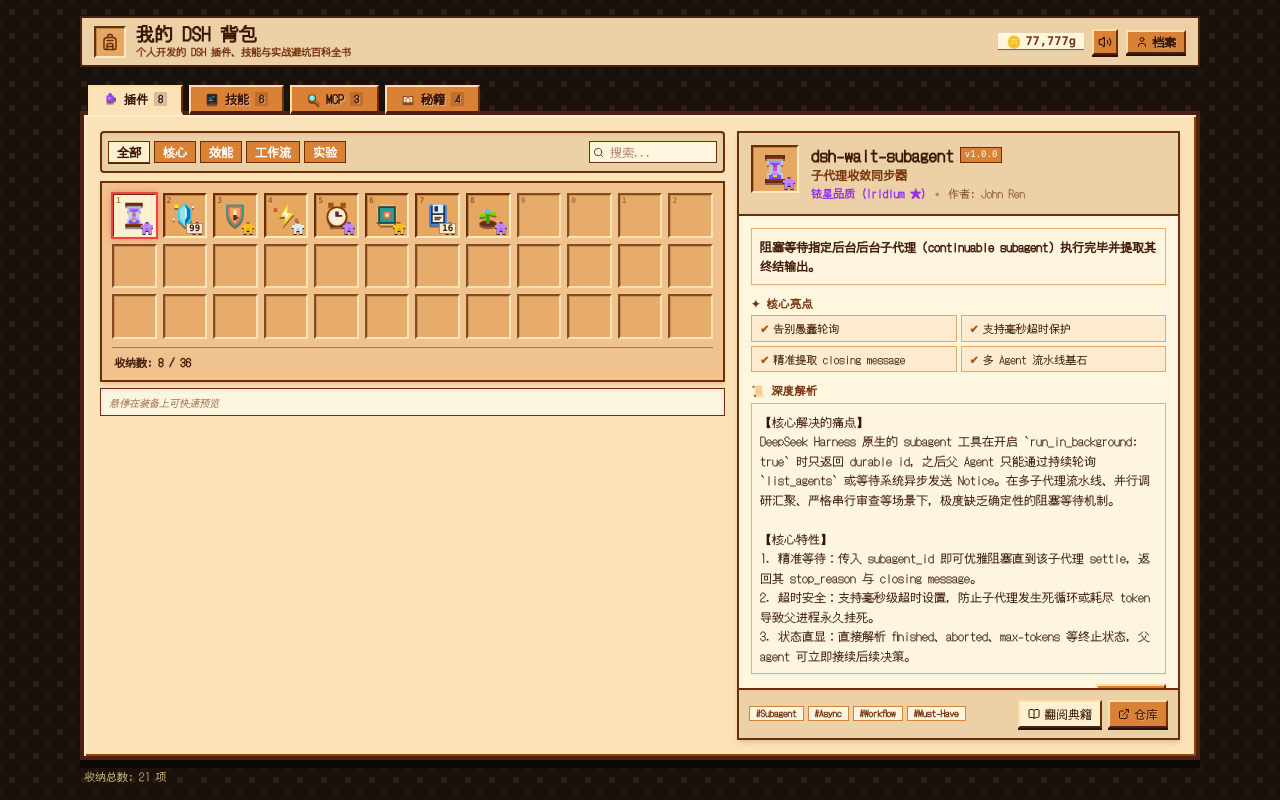
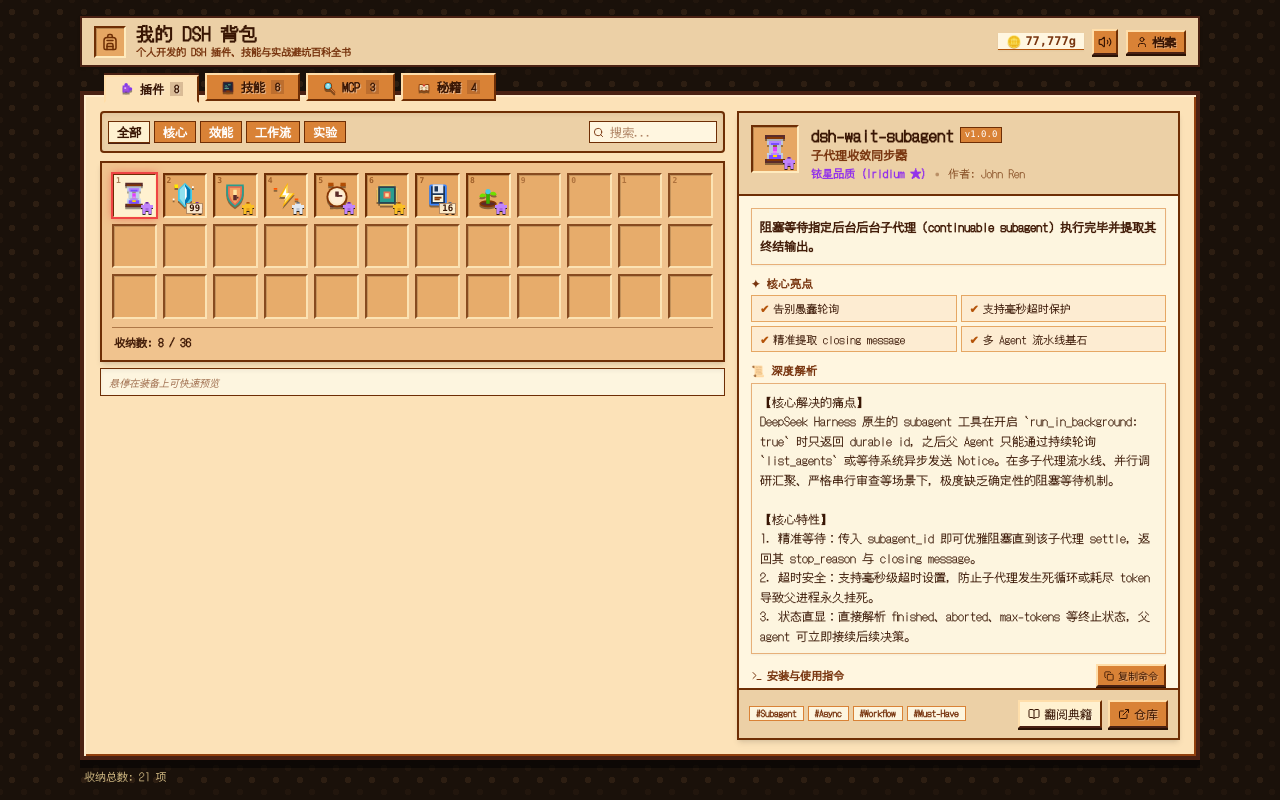
Before and after one commit to john-walks-slow/my-dsh-inventory, a React (Vite) app: page / in a window 1280 px wide. Built offline with nearby package versions, Linux system fonts and the light colour scheme.

Commit message:
style(tabs): restore 100% authentic Stardew embedded tab style while precisely resolving 2px vertical overflow

```diff
--- a/src/App.tsx
+++ b/src/App.tsx
@@ -151,8 +151,10 @@
         </div>
       </header>
 
-      {/* Top Category Tabs (Authentic Stardew Style - horizontal scrollable on mobile, strictly no vertical overflow) */}
-      <div className="h-10 flex items-end gap-1.5 px-2 z-30 shrink-0 mt-2 -mb-[4px] overflow-x-auto overflow-y-hidden no-scrollbar">
+      {/* Main Inventory Menu Frame */}
+      <main className="sdv-menu-frame mt-6 p-3 sm:p-4 flex-1 flex flex-col relative min-h-0">
+        {/* Top Category Tabs (Authentic Stardew Style - sits on the top border, horizontally scrollable on mobile) */}
+        <div className="flex items-end gap-1.5 -mt-9 sm:-mt-10 mb-2 px-1 py-0.5 z-30 overflow-x-auto no-scrollbar shrink-0">
           {[
             { id: 'plugins', label: '插件', icon: 'puzzle', count: PLUGINS_DATA.length },
             { id: 'skills', label: '技能', icon: 'terminal', count: SKILLS_DATA.length },
@@ -177,8 +179,6 @@
           })}
         </div>
 
-      {/* Main Inventory Menu Frame */}
-      <main className="sdv-menu-frame p-3 sm:p-4 flex-1 flex flex-col relative min-h-0">
         {/* Interior Container: Grid on Left (60%), Details on Right (40%) */}
         <div className="flex-1 min-h-0 flex flex-col lg:block">
           {activeCategory === 'books' ? (
--- a/src/index.css
+++ b/src/index.css
@@ -124,13 +124,12 @@
   border-top: 2px solid #ffdeaa;
   border-left: 2px solid #ffdeaa;
   border-right: 2px solid #6e2e05;
-  border-bottom: 4px solid #4a2113;
+  border-bottom: 2px solid #6e2e05;
   color: #381503;
   text-shadow: 1px 1px 0px rgba(255, 255, 255, 0.4);
   cursor: pointer;
-  transition: background-color 0.1s ease;
+  transition: all 0.1s ease;
   user-select: none;
-  position: relative;
 }
 
 .sdv-tab-btn:hover {
@@ -139,8 +138,10 @@
 
 .sdv-tab-btn.active {
   background-color: #fce2b8;
-  border-bottom: 4px solid #fce2b8;
-  z-index: 30;
+  border-bottom: 2px solid #fce2b8;
+  margin-bottom: -2px;
+  z-index: 20;
+  box-shadow: 0 -2px 0 #4a2113;
 }
 
 /* Stardew Action Button */
```
Lines whose indentation alone changed are shown as unchanged.
